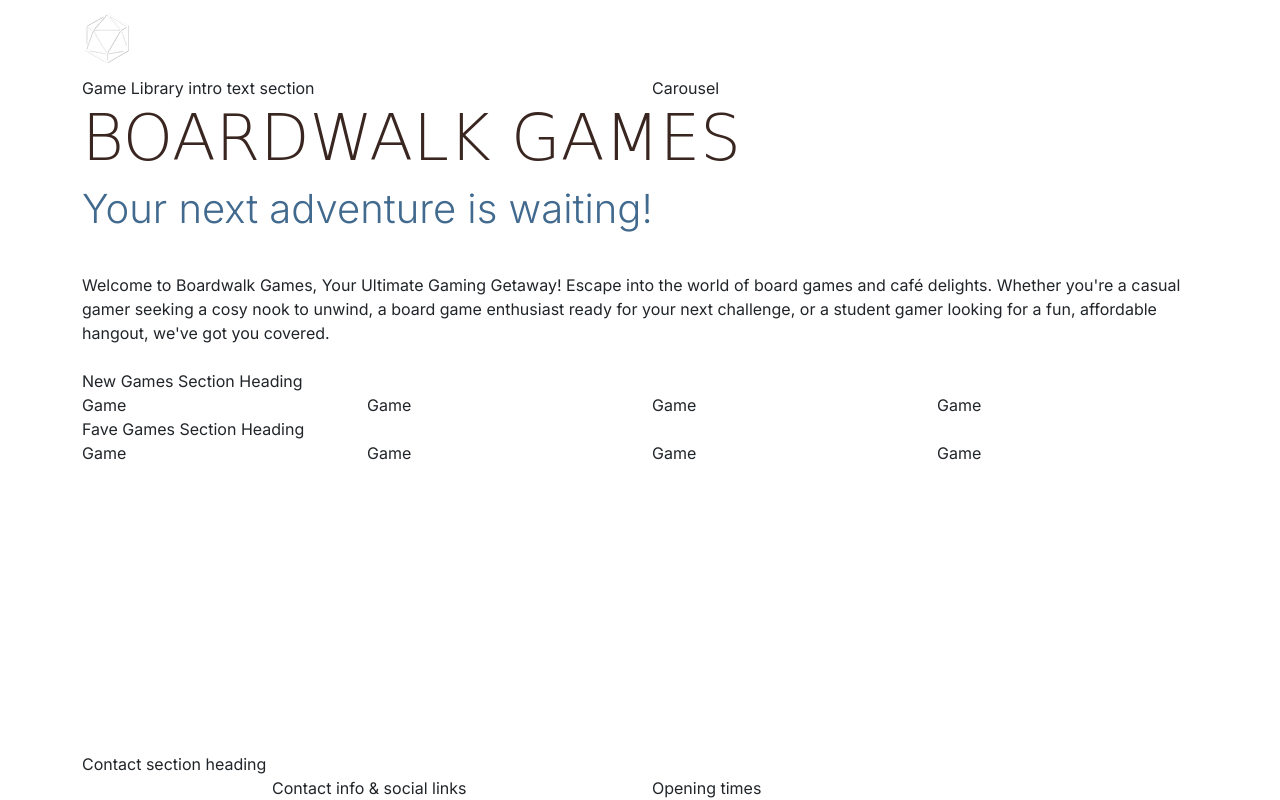
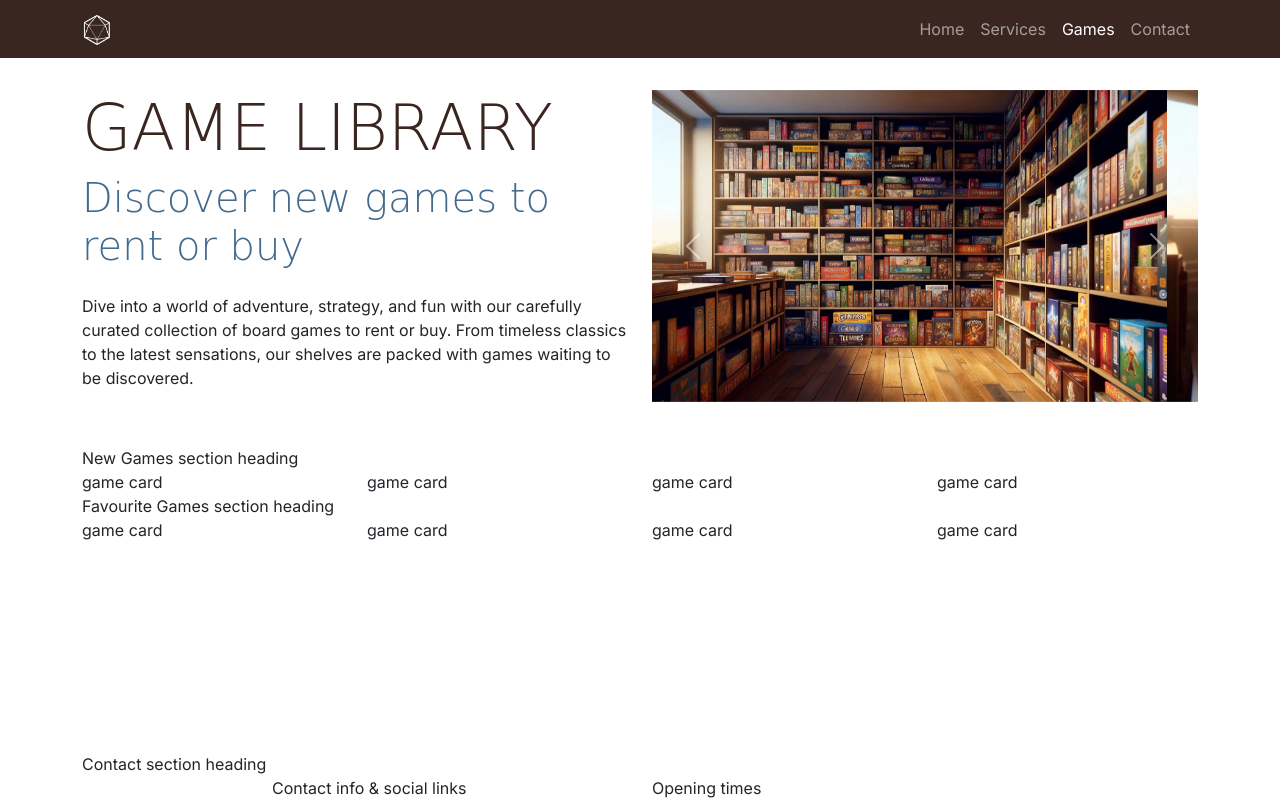
Before and after one commit to tyrkgithub/boardwalk-games, a plain HTML site: page game-library.html in a window 1280 px wide. Drawn offline with nearby package versions, Linux system fonts and the light colour scheme; a web font is replaced by a local one.

Commit message:
added header to games page

```diff
--- a/game-library.html
+++ b/game-library.html
@@ -13,7 +13,6 @@
     <link rel="icon" type="image/png" sizes="32x32" href="assets/images/favicon-32x32.png">
     <link rel="icon" type="image/png" sizes="16x16" href="assets/images/favicon-16x16.png">
 
-
     <!-- Bootstrap 5 CSS -->
     <link href="https://cdn.jsdelivr.net/npm/bootstrap@5.3.3/dist/css/bootstrap.min.css" rel="stylesheet"
         integrity="sha384-QWTKZyjpPEjISv5WaRU9OFeRpok6YctnYmDr5pNlyT2bRjXh0JMhjY6hW+ALEwIH" crossorigin="anonymous">
@@ -21,73 +20,122 @@
     <!-- Custom CSS -->
     <link rel="stylesheet" href="assets/css/style.css">
 </head>
+<!-- classes on body set to work with mt-auto on footer to
+    ensure it always stays at the bottom of the page -->
+
 <body class="d-flex flex-column min-vh-100">
-
-
-    <nav class="navbar navbar-expand-lg" data-bs-theme="dark">
+    <!-- Navigation -->
+    <nav id="navbar" class="navbar navbar-expand-lg" data-bs-theme="dark">
         <div class="container">
-    <a class="navbar-brand" href="#">
-      <img src="assets/images/logo-sm-white.png" alt="logo" class="logo">
+            <a class="navbar-brand" href="index.html">
+                <img src="assets/images/logo-sm-white.png" alt="Boardwalk Games logo" class="logo">
             </a>
-    <button class="navbar-toggler" type="button" data-bs-toggle="collapse" data-bs-target="#navbarNavAltMarkup" aria-controls="navbarNavAltMarkup" aria-expanded="false" aria-label="Toggle navigation">
+            <button class="navbar-toggler" type="button" data-bs-toggle="collapse" data-bs-target="#navbarNav"
+                aria-controls="navbarNav" aria-expanded="false" aria-label="Toggle navigation">
                 <span class="navbar-toggler-icon"></span>
             </button>
-    <div class="collapse navbar-collapse" id="navbarNavAltMarkup">
-      <div class="navbar-nav ms-auto">
-        <a class="nav-link" aria-current="page" href="index.html">Home</a>
+            <div class="collapse navbar-collapse" id="navbarNav">
+                <ul class="navbar-nav ms-auto">
+                    <li class="nav-item">
+                        <a class="nav-link" href="index.html">Home</a>
+                    </li>
+                    <li class="nav-item">
                         <a class="nav-link" href="#">Services</a>
+                    </li>
+                    <li class="nav-item">
                         <a class="nav-link active" aria-current="page" href="game-library.html">Games</a>
+                    </li>
+                    <li class="nav-item">
                         <a class="nav-link" href="#">Contact</a>
-      </div>
+                    </li>
+                </ul>
             </div>
         </div>
     </nav>
 
-    <main>
-        <!-- hero section -->
-        <header class="container">
+    <!-- Header with carousel -->
+    <header id="header" class="container section">
         <div class="row">
-                <div class="col-12 col-xl-6">Game Library intro text section</div>
-                <div class="col-12 col-xl-6">Carousel</div>
-                <h1 class="display-3">Boardwalk Games</h1>
-                <p class="lead display-6 sub-heading-color">Your next adventure is waiting!</p>
-                <p class="my-4">Welcome to Boardwalk Games, Your Ultimate Gaming Getaway! Escape into the world of board games and café delights. Whether you're a casual gamer seeking a cosy nook to unwind, a board game enthusiast ready for your next challenge, or a student gamer looking for a fun, affordable hangout, we've got you covered.</p>
-
+            <div class="col-12 col-xl-6 text-center text-xl-start">
+                <h1 class="display-3">Game library</h1>
+                <p class="lead display-6 sub-heading-color">Discover new games to rent or buy</p>
+                <p class="my-4">Dive into a world of adventure, strategy, and fun with our carefully curated collection
+                    of board games to rent or buy. From timeless classics to the latest sensations, our shelves are
+                    packed with games waiting to be discovered.</p>
+            </div>
+            <div class="col-12 col-xl-6">
+                <div id="carouselExampleAutoplaying" class="carousel slide" data-bs-ride="carousel">
+                    <div class="carousel-inner">
+                        <div class="carousel-item active">
+                            <img src="assets/images/game-library-carousel-1.webp" class="d-block w-100"
+                                alt="Bookshelves filled with boardgames">
+                        </div>
+                        <div class="carousel-item">
+                            <img src="assets/images/game-library-carousel-2.webp" class="d-block w-100"
+                                alt="Bookshelves filled with boardgames">
+                        </div>
+                        <div class="carousel-item">
+                            <img src="assets/images/game-library-carousel-3.webp" class="d-block w-100"
+                                alt="Bookshelves filled with boardgames, one man is browsing the shelves">
+                        </div>
+                        <div class="carousel-item">
+                            <img src="assets/images/game-library-carousel-4.webp" class="d-block w-100"
+                                alt="8 board games stacked on top of each other">
+                        </div>
+                    </div>
+                    <button class="carousel-control-prev" type="button" data-bs-target="#carouselExampleAutoplaying"
+                        data-bs-slide="prev">
+                        <span class="carousel-control-prev-icon" aria-hidden="true"></span>
+                        <span class="visually-hidden">Previous</span>
+                    </button>
+                    <button class="carousel-control-next" type="button" data-bs-target="#carouselExampleAutoplaying"
+                        data-bs-slide="next">
+                        <span class="carousel-control-next-icon" aria-hidden="true"></span>
+                        <span class="visually-hidden">Next</span>
+                    </button>
+                </div>
+            </div>
         </div>
     </header>
 
-         <!-- new games section -->
+    <!-- main element to hold all key sections of the game library page,
+         it is not part of the grid structure -->
+    <main>
+        <!-- New Games section -->
         <section class="container">
             <div class="row">
-                <div class="col-12">New Games Section Heading</div>
-                <div class="col-12 col-md-6 col-xl-3">Game</div>
-                <div class="col-12 col-sm-12 col-md-6 col-xl-3">Game</div>
-                <div class="col-12 col-sm-12 col-md-6 col-xl-3">Game</div>
-                <div class="col-12 col-sm-12 col-md-6 col-xl-3">Game</div>
+                <div class="col-12">
+                    New Games section heading
+                </div>
+                <div class="col-12 col-md-6 col-xl-3">game card</div>
+                <div class="col-12 col-md-6 col-xl-3">game card</div>
+                <div class="col-12 col-md-6 col-xl-3">game card</div>
+                <div class="col-12 col-md-6 col-xl-3">game card</div>
             </div>
         </section>
-
-          <!-- fave games section -->
+        <!-- Favourite Games section -->
         <section class="container">
             <div class="row">
-                <div class="col-12">Fave Games Section Heading</div>
-                <div class="col-12 col-md-6 col-xl-3">Game</div>
-                <div class="col-12 col-sm-12 col-md-6 col-xl-3">Game</div>
-                <div class="col-12 col-sm-12 col-md-6 col-xl-3">Game</div>
-                <div class="col-12 col-sm-12 col-md-6 col-xl-3">Game</div>
+                <div class="col-12">
+                    Favourite Games section heading
+                </div>
+                <div class="col-12 col-md-6 col-xl-3">game card</div>
+                <div class="col-12 col-md-6 col-xl-3">game card</div>
+                <div class="col-12 col-md-6 col-xl-3">game card</div>
+                <div class="col-12 col-md-6 col-xl-3">game card</div>
             </div>
         </section>
     </main>
 
-    <!-- Footer / contact section -->
+    <!-- footer / contact section -->
     <!-- mt-auto added to push footer to the bottom of the page -->
     <footer class="mt-auto">
         <div class="container">
             <div class="row justify-content-center">
                 <div class="col-12">Contact section heading</div>
-                <!-- Contact info -->
+                <!-- contact info -->
                 <div class="col-12 col-md-6 col-xl-4">Contact info & social links</div>
-                <!-- Opening times -->
+                <!-- opening times -->
                 <div class="col-12 col-md-6 col-xl-4">Opening times</div>
             </div>
         </div>
@@ -100,5 +148,7 @@
 
     <!-- Font Awesome kit -->
     <script src="https://kit.fontawesome.com/aa9af45995.js" crossorigin="anonymous"></script>
+
 </body>
+
 </html>
```
Lines whose indentation alone changed are shown as unchanged.
